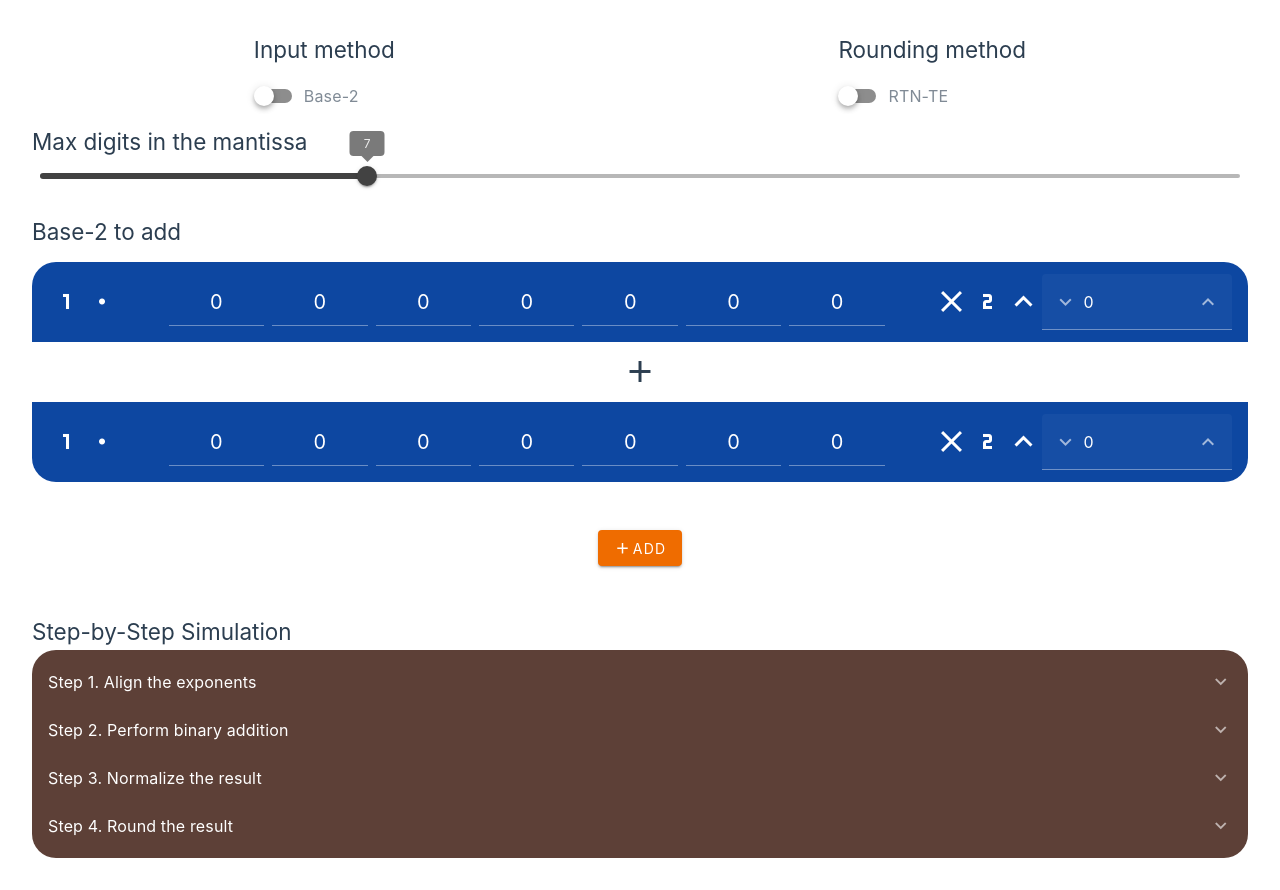
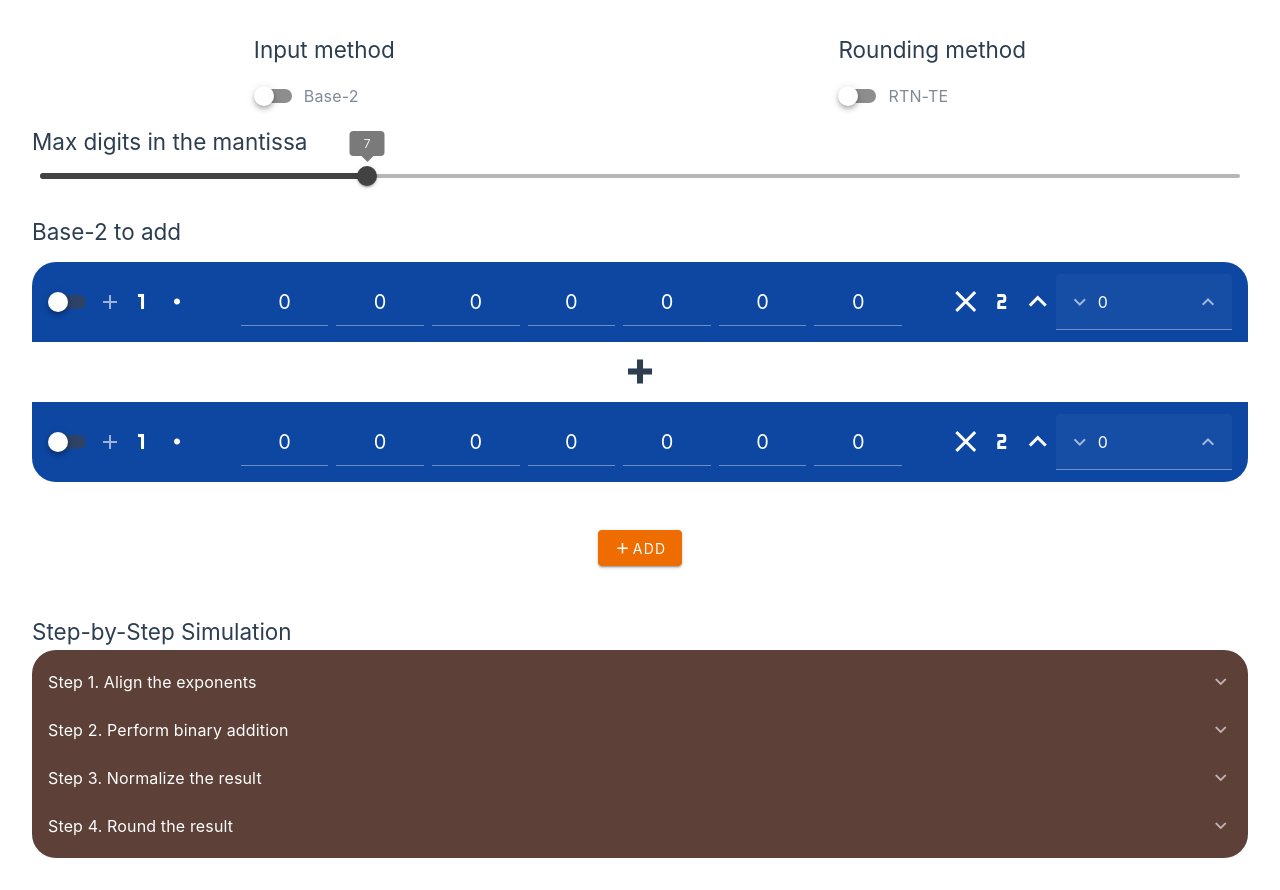
Before and after one commit to Dwigoric/sfp-operations-simulator, a Vue app: page / in a window 1280 px wide. Built offline with nearby package versions, Linux system fonts and the light colour scheme.

Commit message:
feat: add sign input for base-2

```diff
--- a/src/App.vue
+++ b/src/App.vue
@@ -11,13 +11,13 @@ const binary2 = ref('001111111' + '0'.repeat(23))
 const base2_maxDigits = ref(7)
 
 const base2_1 = reactive({
-    sign: 0,
+    sign: false,
     exponent: 0,
     mantissa: '0000000'
 })
 
 const base2_2 = reactive({
-    sign: 0,
+    sign: false,
     exponent: 0,
     mantissa: '0000000'
 })
@@ -70,11 +70,11 @@ const simulate = () => {
         info.op2.exponent = parseInt(binary2.value.slice(1, 9), 2) - 127
         info.op2.mantissa = '1' + binary2.value.slice(9)
     } else {
-        info.op1.sign = base2_1.sign
+        info.op1.sign = base2_1.sign ? 1 : 0
         info.op1.exponent = base2_1.exponent
         info.op1.mantissa = '1' + base2_1.mantissa
 
-        info.op2.sign = base2_2.sign
+        info.op2.sign = base2_2.sign ? 1 : 0
         info.op2.exponent = base2_2.exponent
         info.op2.mantissa = '1' + base2_2.mantissa
     }
@@ -142,6 +142,12 @@ watch(base2_maxDigits, (newVal) => {
             <h2 class="mb-3">Base-2 to add</h2>
             <div id="base2-fields">
                 <div class="base2-field bg-blue-darken-4 rounded-t-xl">
+                    <VSwitch v-model="base2_1.sign" class="sign-switch">
+                        <template #label>
+                            <VIcon v-if="base2_1.sign">mdi-minus</VIcon>
+                            <VIcon v-else>mdi-plus</VIcon>
+                        </template>
+                    </VSwitch>
                     <VIcon>mdi-numeric-1</VIcon>
                     <VIcon>mdi-circle-small</VIcon>
                     <VOtpInput
@@ -173,9 +179,15 @@ watch(base2_maxDigits, (newVal) => {
                     />
                 </div>
                 <VSpacer class="mb-3" />
-                <VIcon icon="mdi-plus" style="align-self: center"></VIcon>
+                <VIcon icon="mdi-plus-thick" style="align-self: center"></VIcon>
                 <VSpacer class="mt-3" />
                 <div class="base2-field bg-blue-darken-4 rounded-b-xl">
+                    <VSwitch v-model="base2_2.sign" class="sign-switch">
+                        <template #label>
+                            <VIcon v-if="base2_2.sign">mdi-minus</VIcon>
+                            <VIcon v-else>mdi-plus</VIcon>
+                        </template>
+                    </VSwitch>
                     <VIcon>mdi-numeric-1</VIcon>
                     <VIcon>mdi-circle-small</VIcon>
                     <VOtpInput
@@ -306,6 +318,11 @@ watch(base2_maxDigits, (newVal) => {
     justify-content: space-between;
 }
 
+.sign-switch {
+    display: flex;
+    justify-content: center;
+}
+
 #binary-input {
     width: 100%;
     display: flex;
```
